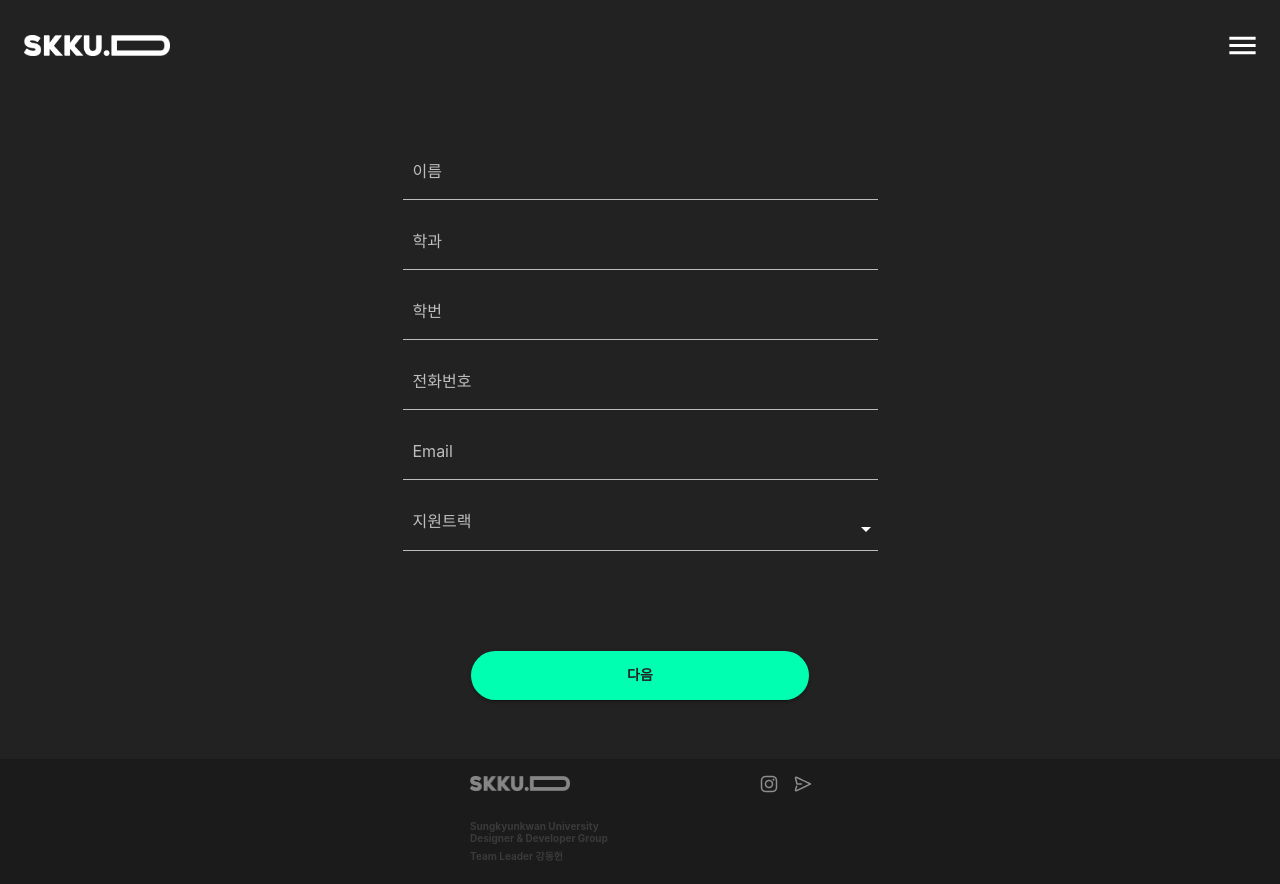
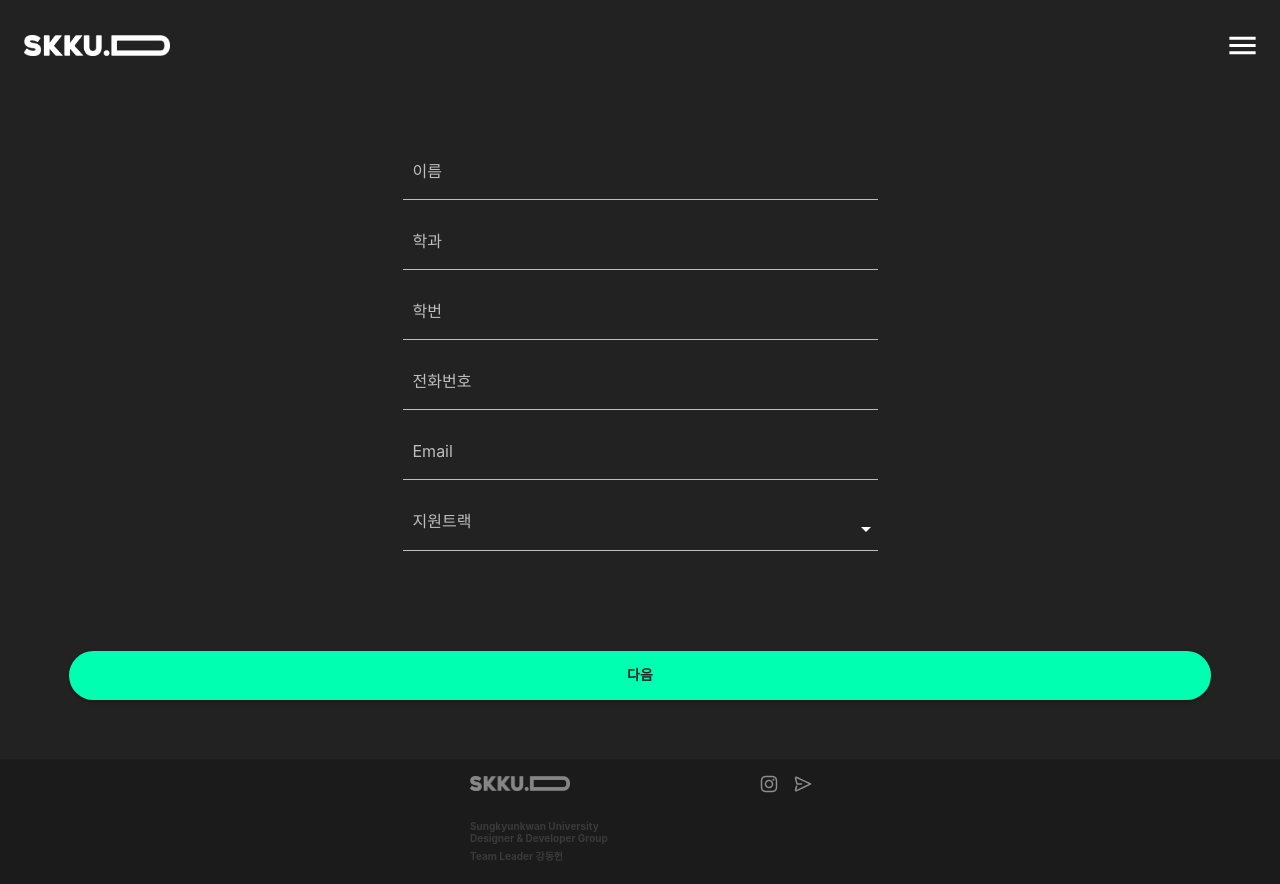
Before and after one commit to SKKUD/skkud-frontend, a React (Create React App) app: page /application in a window 1280 px wide. Built offline with nearby package versions, Linux system fonts and the light colour scheme; no server answers; a web font is replaced by a local one.

Commit message:
fix button  css

```diff
--- a/public/index.html
+++ b/public/index.html
@@ -4,6 +4,7 @@
         <style>
             html {
                 min-height: 100vh;
+                min-width: 390px;
                 margin: 0 auto;
                 background-color: #222;
             }
--- a/src/pages/ApplicationForm.jsx
+++ b/src/pages/ApplicationForm.jsx
@@ -280,7 +280,7 @@ export default function ApplicationForm() {
                                     onClick={HandleNext}
                                     sx={{
                                         margin: '100px 0px 59px',
-                                        padding: '12px 156px',
+                                        padding: '12px 45%',
                                         borderRadius: '99px',
                                         fontWeight: 600
                                     }}
@@ -338,7 +338,7 @@ export default function ApplicationForm() {
                                     onClick={HandlPostSubmit}
                                     sx={{
                                         margin: '40px 0px 59px',
-                                        padding: '12px 140px',
+                                        padding: '12px 40%',
                                         borderRadius: '99px',
                                         fontWeight: 600
                                     }}
@@ -387,7 +387,7 @@ export default function ApplicationForm() {
                             onClick={navigateToMainTab}
                             sx={{
                                 margin: '170px 0px 59px',
-                                padding: '12px 140px',
+                                padding: '12px 30%',
                                 borderRadius: '99px',
                                 fontWeight: 700,
                                 color: '#fff',
```
